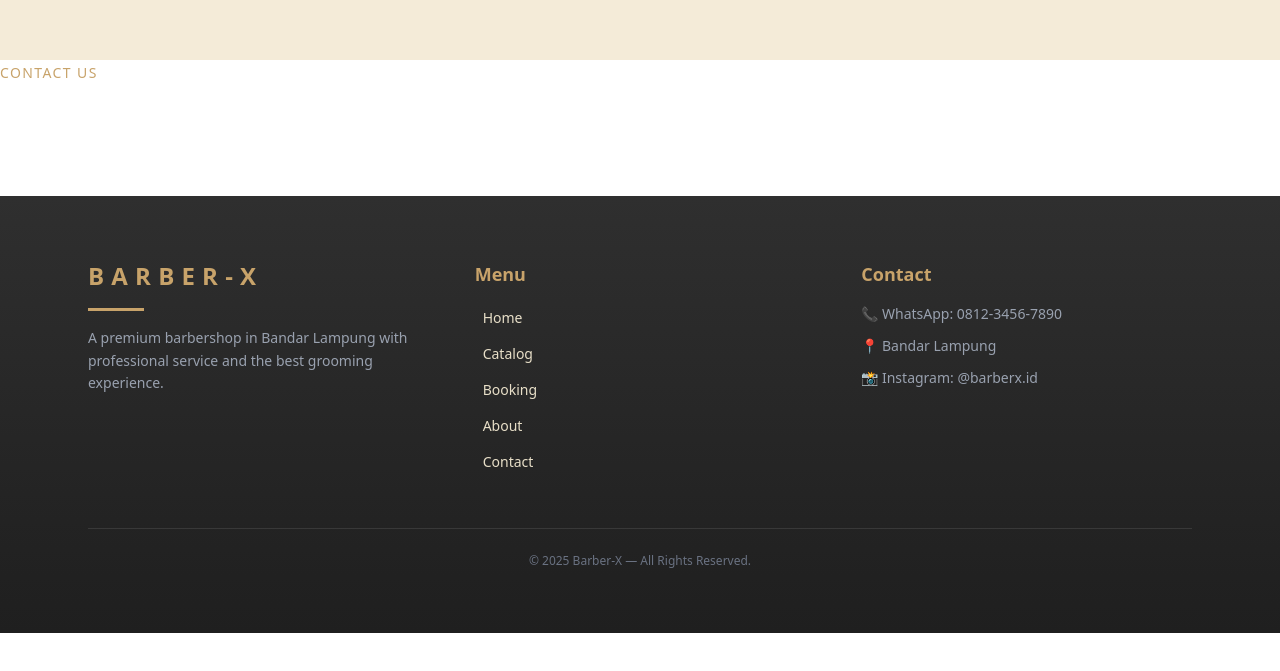
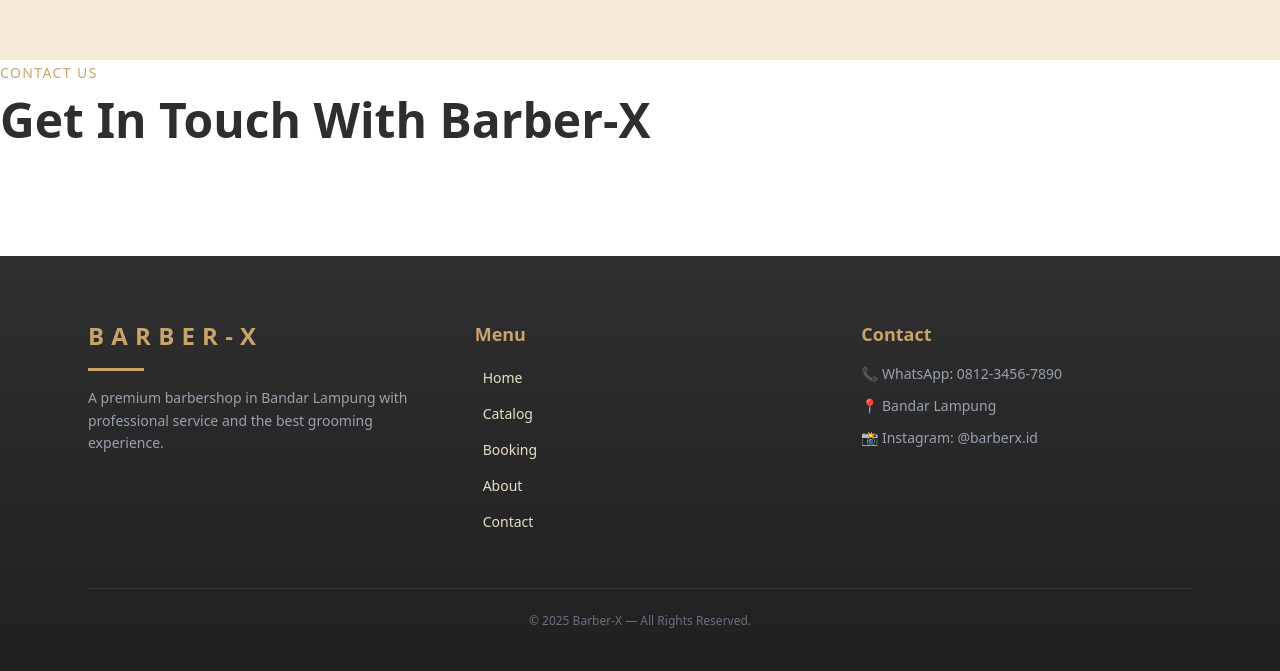
Before and after one commit to NaswaNovellia-23312014/Barber-x, a Next.js app in the folder web/: page / in a window 1280 px wide. Shown: the part 2818-3489 px from the top of the page. Before the commit the page ends 3451 px from the top, so only its background shows below. Built offline with nearby package versions, Linux system fonts and the light colour scheme.

Commit message:
add text "get in touch wirh barber-x"

```diff
--- a/web/src/app/(main)/page.tsx
+++ b/web/src/app/(main)/page.tsx
@@ -160,6 +160,10 @@ export default function Home() {
           Contact Us
         </span>
 
+        <h2 className="text-3xl md:text-5xl font-bold text-[#2E2E2E] mt-3 mb-6">
+          Get In Touch With Barber-X
+        </h2>
+
 
       </div>
     </div>
```
